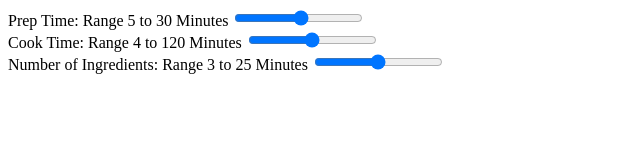
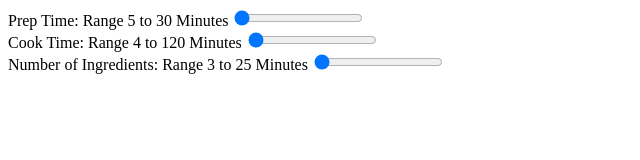
Before and after one commit to Accessiblu/range-slider, a plain HTML site: page index.html in a window 1280 px wide. Shown: the whole page, without its empty margins (0-640 px from the left). Drawn offline with Linux system fonts and the light colour scheme.

Commit message:
Add files via upload
Corrected where the slider begins

```diff
--- a/index.html
+++ b/index.html
@@ -17,6 +17,7 @@
         role="slider"
         aria-label="prep-time"
         type="range"
+        value="1"
         min="5"
         max="30"
         id="prep"
@@ -26,7 +27,14 @@
     <!--Cook Time Slider-->
     <section class="wrapper">
       <label for="cook" tabindex="0">Cook Time: Range 4 to 120 Minutes</label>
-      <input aria-label="cook-time" type="range" min="4" max="120" id="cook" />
+      <input
+        aria-label="cook-time"
+        type="range"
+        value="1"
+        min="4"
+        max="120"
+        id="cook"
+      />
     </section>
 
     <!--Number of Ingredients Slider-->
@@ -37,6 +45,7 @@
       <input
         aria-label="number of ingredients"
         type="range"
+        value="1"
         min="3"
         max="25"
         id="ingredients"
```
